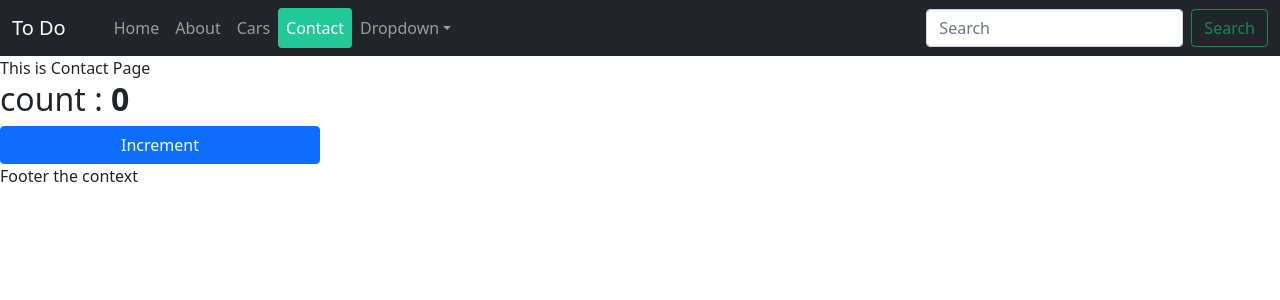
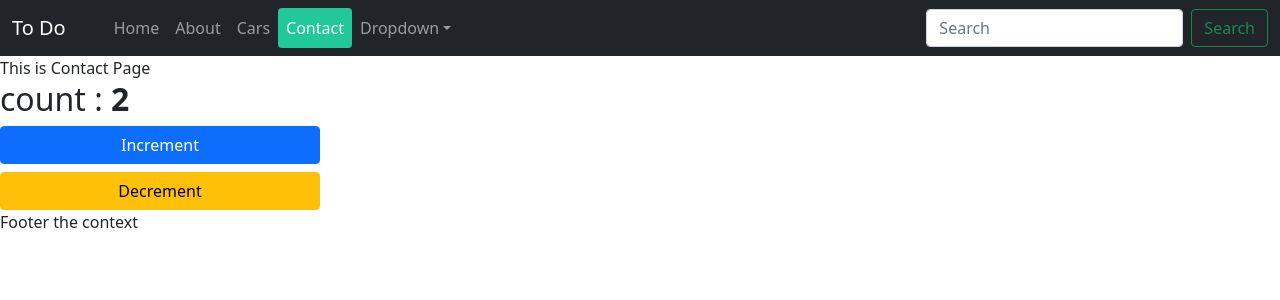
Before and after one commit to ryanpatenio/learning-react, a React (Vite) app: page /Contact in a window 1280 px wide. Shown: the top 300 px of the page. Built offline with nearby package versions, Linux system fonts and the light colour scheme.

Commit message:
use of useEffect and useLayoutEffect

```diff
--- a/src/pages/Contact.jsx
+++ b/src/pages/Contact.jsx
@@ -1,13 +1,15 @@
 
-import { useState, useRef, useEffect } from 'react'
+import { useState, useRef, useEffect, useLayoutEffect } from 'react'
 
 const Contact = () => {
   const [count, setCount] = useState(0);
-  const btnRef = useRef(null);
+  // const btnRef = useRef(null);
+  // const [count2, setCount2] = useState(0);
 
   const handleClick = () => {
     setCount(count + 1)
   }
+
   const handleDecrement = () => {
     if(count > 0){
       setCount(count - 1);
@@ -15,12 +17,36 @@ const Contact = () => {
   }
 
   useEffect(() => {
-    if(btnRef.current){
-      setTimeout(()=>{
-        btnRef.current.style.display = 'none'
-      },3000);
-    }
-}, [])
+    setCount((prev) => prev + 1);
+  },[])
+
+  useLayoutEffect(() => {
+      console.log("use Layout Effect")
+  },[])
+  // useEffect(()=>{
+
+  //   const timerId = setTimeout(()=>{
+  //     console.log(`timer Count : ${count}`)
+  //   },2000)
+  //   return () => {
+  //     clearTimeout(timerId);
+  //   }
+
+  // },[count])
+
+  // const handleClick2 = () => {
+  //   setCount2(count2 + 1)
+  // }
+  // useEffect(() => {
+  //  console.log("palaging nag ru run");
+  // })
+  // useEffect(() => {
+  //   console.log("Only run once");
+  //  },[])
+
+  //  useEffect(() => {
+  //   console.log("Count 2 Dep :",count2);
+  //  },[count2])
 
 
   return (
@@ -30,7 +56,8 @@ const Contact = () => {
 
       <h2 className=''>count : <strong>{count}</strong></h2>
        <button onClick={handleClick} className='btn btn-primary w-25 '> Increment</button>
-       <button ref={btnRef} onClick={handleDecrement} className='btn btn-warning mt-2 w-25'>Decrement</button>
+       {/* <button onClick={handleClick2} className='btn btn-primary w-25 mt-2'> Increment UseEffect</button> */}
+       <button onClick={handleDecrement} className='btn btn-warning mt-2 w-25'>Decrement</button>
 
     </div>
   )
```
Also changed, not shown: 1 other file (tests, documents, lock files or other folders).
